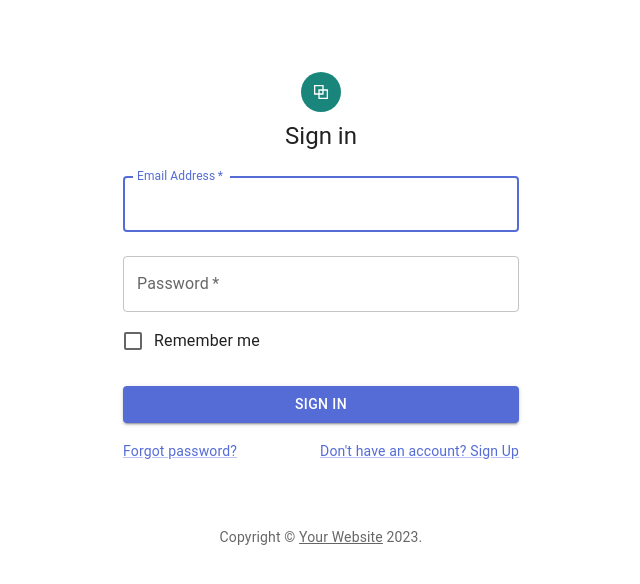
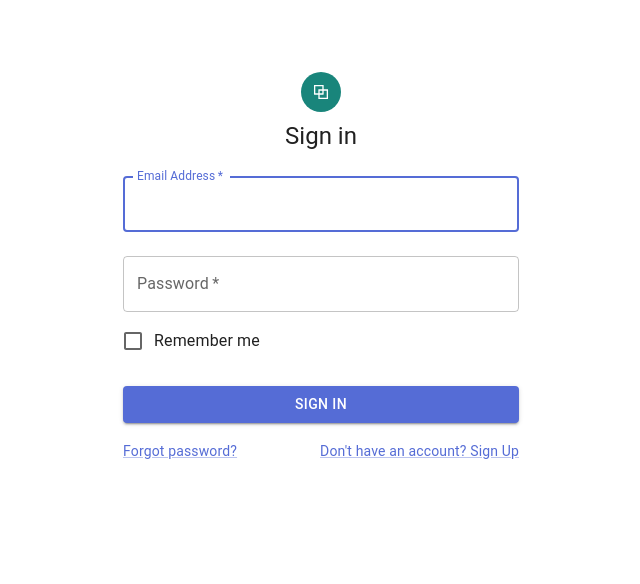
Before and after one commit to sachin96Boy/cba-assignment-react, a React (Vite) app: page / in a window 1280 px wide. Shown: the top 584 px of the page, without its empty margins (319-959 px from the left). Built offline with nearby package versions, Linux system fonts and the light colour scheme.

Commit message:
chor: min change

```diff
--- a/src/pages/SigninScreen.tsx
+++ b/src/pages/SigninScreen.tsx
@@ -12,25 +12,6 @@
 import Typography from "@mui/material/Typography";
 import Container from "@mui/material/Container";
 
-
-function Copyright(props: any) {
-  return (
-    <Typography
-      variant="body2"
-      color="text.secondary"
-      align="center"
-      {...props}
-    >
-      {"Copyright © "}
-      <Link color="inherit" href="https://mui.com/">
-        Your Website
-      </Link>{" "}
-      {new Date().getFullYear()}
-      {"."}
-    </Typography>
-  );
-}
-
 export default function SignInScreen() {
   const handleSubmit = (event: React.FormEvent<HTMLFormElement>) => {
     event.preventDefault();
@@ -43,7 +24,6 @@
 
   return (
     <Container component="main" maxWidth="xs">
-      <CssBaseline />
       <Box
         sx={{
           marginTop: 8,
@@ -105,7 +85,6 @@
           </Grid>
         </Box>
       </Box>
-      <Copyright sx={{ mt: 8, mb: 4 }} />
     </Container>
   );
 }
```
